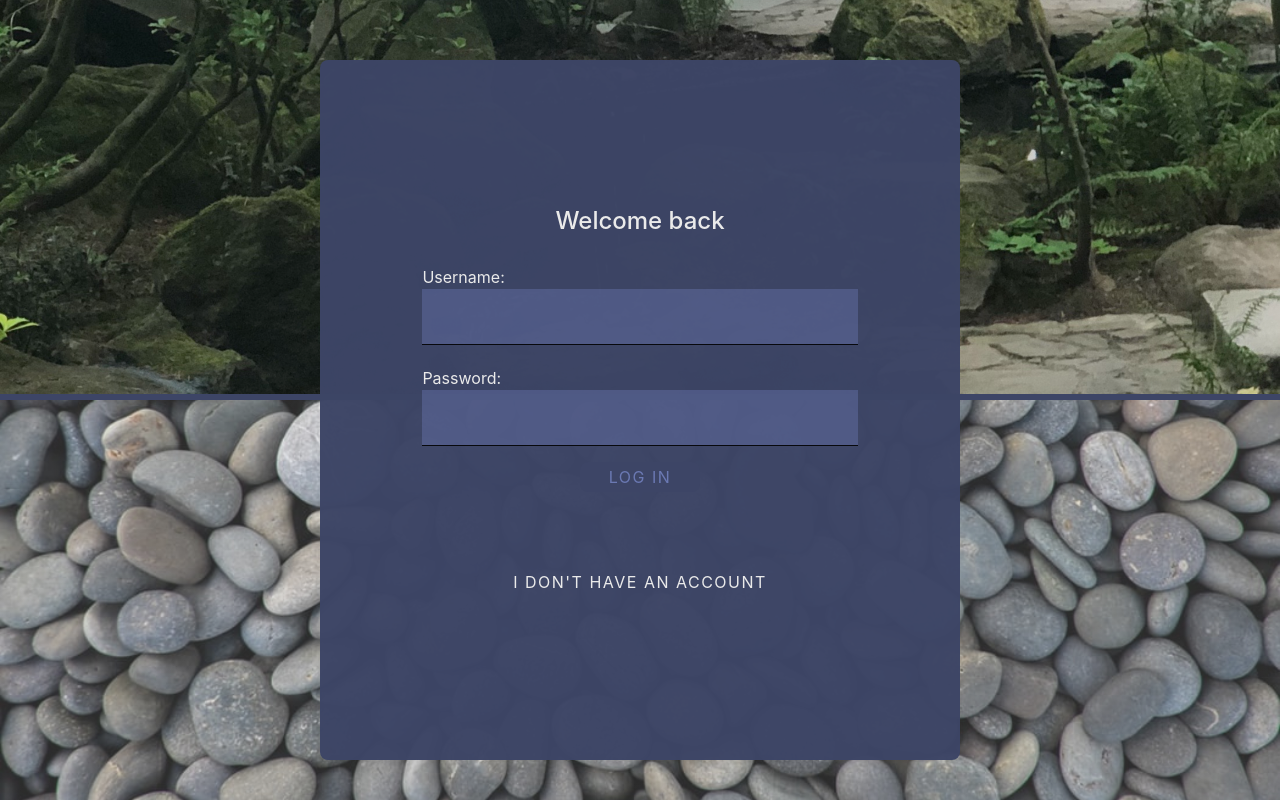
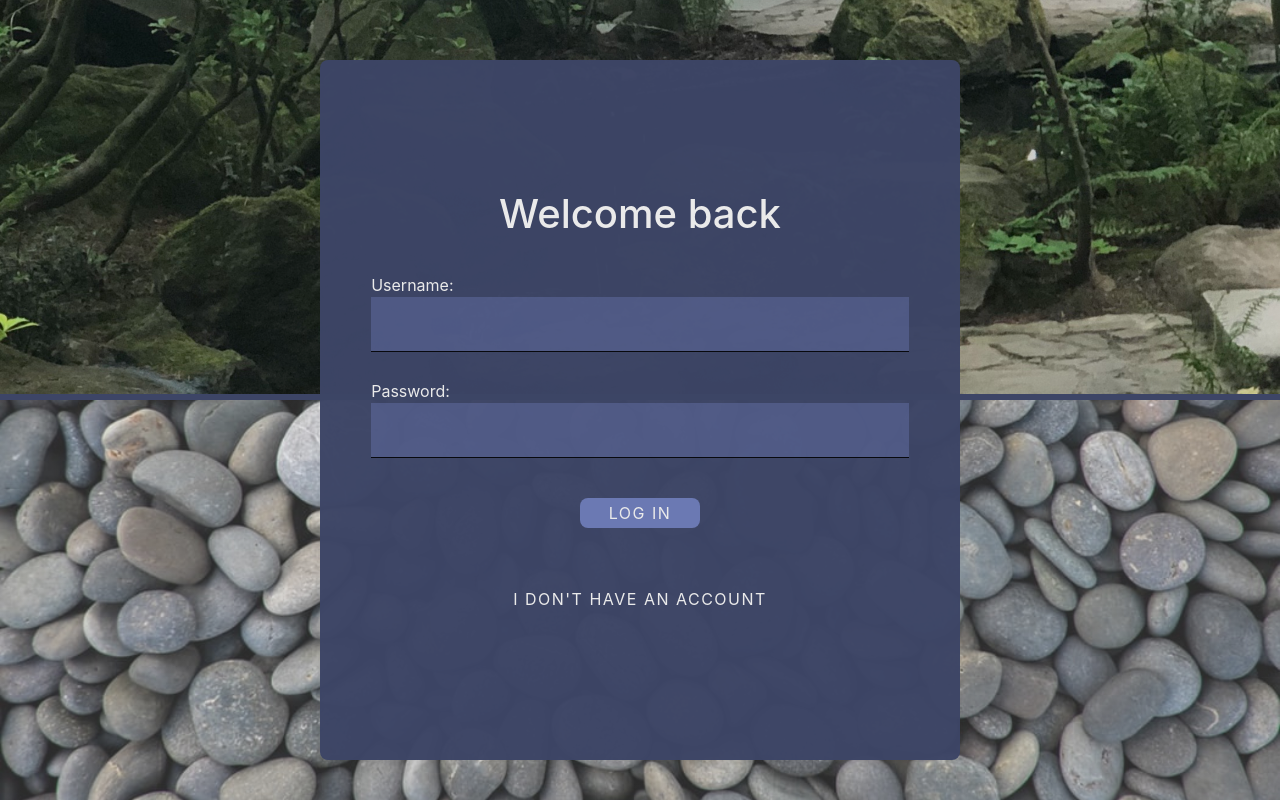
Before and after one commit to FreedomWriter/essentialism-front-end, a React (Create React App) app: page /in in a window 1280 px wide. Built offline with nearby package versions, Linux system fonts and the light colour scheme.

Commit message:
👌 IMPROVE: Login form in better state

```diff
--- a/src/App.js
+++ b/src/App.js
@@ -1,4 +1,4 @@
-import React from "react";
+import React, {useState, useEffect} from "react";
 import { BrowserRouter as Router, Switch } from "react-router-dom";
 import { useSelector } from "react-redux";
 import PrivateRoute from "./utils/PrivateRoute";
@@ -33,6 +33,12 @@ function App() {
   const loggedIn = useSelector((state) => state.login.loggedIn);
 
   const isLoading = useSelector((state) => state.login.isLoading);
+  const [isLoggedIn, setIsLoggedIn] = useState(null)
+
+  useEffect(() => {
+    console.log("yerp")
+setIsLoggedIn(loggedIn)
+  }, [isLoading])
 
   if (isLoading) {
     return <LoadingSpinner />;
@@ -43,7 +49,7 @@ function App() {
       <Globals />
       {/* If the user is not logged in, they only have access to the SignInAndUpPage,
           otherwise, they can't access that, but get the app */}
-      {!loggedIn ? (
+      {!isLoggedIn ? (
         <SignInAndUpPage />
       ) : (
         <>
--- a/src/components/edit-forms/EditProfile.component.js
+++ b/src/components/edit-forms/EditProfile.component.js
@@ -8,7 +8,7 @@ import {
   SignUpButtonContainer,
 } from "../sign-up-form/SignUpForm.styles";
 
-import { StyledForm, StyledFormContainer } from "./EditProfile.styles";
+import { StyledForm, FormContainer } from "./EditProfile.styles";
 
 import { putUser, deleteUser } from "../../store/actions/user.actions";
 
@@ -44,7 +44,7 @@ const EditProfile = ({
   };
 
   return (
-    <StyledFormContainer>
+    <FormContainer>
       <StyledForm>
         <label htmlFor="username">Username</label>
         <Field
@@ -100,7 +100,7 @@ const EditProfile = ({
           </SignUpButton>
         </SignUpButtonContainer>
       </StyledForm>
-    </StyledFormContainer>
+    </FormContainer>
   );
 };
 
--- a/src/components/edit-forms/EditProfile.styles.jsx
+++ b/src/components/edit-forms/EditProfile.styles.jsx
@@ -2,7 +2,7 @@ import styled from "styled-components";
 
 import { Form } from "formik";
 
-export const StyledFormContainer = styled.div`
+export const FormContainer = styled.div`
   margin: 5% auto 0;
   width: 50%;
   min-height: 575px;
--- a/src/components/login-form/LoginForm.component.js
+++ b/src/components/login-form/LoginForm.component.js
@@ -1,6 +1,6 @@
 import React, { useState, useEffect } from "react";
 import { useHistory } from "react-router-dom";
-import { useDispatch } from "react-redux";
+import { useDispatch, useSelector } from "react-redux";
 import * as Yup from "yup";
 
 import { postLogin } from "../../store/actions/login.actions";
@@ -8,14 +8,23 @@ import { getUser } from "../../store/actions/user.actions";
 import { getUserValues } from "../../store/actions/user-values.actions";
 import { getUserProjects } from "../../store/actions/projects.actions";
 
-import { LoginLinkSignUp, StyledLoginForm } from "./LoginForm.styles";
-import { SignUpButtonContainer } from "../sign-up-form/SignUpForm.styles";
+import { Form } from "../../ui/custom-forms/CustomForm";
+import {
+  LoginLinkSignUp,
+  FormContainer,
+  SignUpButtonContainer,
+} from "./LoginForm.styles";
+
 import { StyledInput, StyledLabel } from "../../ui/custom-forms/CustomForm";
 import { CustomButton } from "../../ui/custom-button/CustomButton";
 
 const LoginForm = () => {
   const history = useHistory();
   const dispatch = useDispatch();
+
+  const authError = useSelector((state) => state.login.error);
+  const isLoading = useSelector((state) => state.login.isLoading);
+  console.log({ authError });
 
   const [formValues, setFormValues] = useState({
     username: "",
@@ -26,29 +35,67 @@ const LoginForm = () => {
     password: "",
   });
 
+  const [errorMessage, setErrorMessage] = useState(null);
   const [buttonDisabled, setButtonDisabled] = useState();
 
   let formSchema = Yup.object().shape({
     username: Yup.string().min(2, "Username must be at least 2 characters"),
     password: Yup.string().min(8, "Password must be 8 characters or longer"),
   });
-  // console.log({ formValues });
+
   useEffect(() => {
     /* We pass the entire state into the entire schema, no need to use reach here.
-    We want to make sure it is all valid before we allow a user to submit
-    isValid comes from Yup directly */
+    We want to make sure it is all valid before we allow a user to submit */
     formSchema.isValid(formValues).then((valid) => {
       setButtonDisabled(!valid);
     });
   }, [formValues, formSchema]);
 
   function handleChanges(e) {
+    setErrorMessage(null);
+
+    setErrors({
+      ...errors,
+      [e.target.name]: "",
+    });
+    setFormValues({ ...formValues, [e.target.name]: e.target.value });
+  }
+
+  useEffect(() => {
+    if (authError) {
+      setErrorMessage(authError.message);
+    }
+  }, [authError]);
+
+  const handleSubmit = async (e) => {
+    e.preventDefault();
+    try {
+      const login = await dispatch(postLogin(formValues));
+      await dispatch(getUser(login.payload.user.id));
+      await dispatch(getUserValues(login.payload.user.id));
+      //user_value_id is required for route, but not used to look up projects
+      await dispatch(
+        getUserProjects({ user_id: login.payload.user.id, user_value_id: 1 })
+      );
+      setFormValues({
+        username: "",
+        password: "",
+      });
+      // history.push("/about-values"); huge anti pattern!
+      window.location.href = "/about-values";
+    } catch (err) {
+      return alert(err);
+    }
+  };
+
+  const handleValidation = (e) => {
     e.persist();
     Yup.reach(formSchema, e.target.name)
       //we can then run validate using the value
       .validate(e.target.value)
       // if the validation is successful, we can clear the error message
       .then((valid) => {
+        console.log({ valid });
         setErrors({
           ...errors,
           [e.target.name]: "",
@@ -62,31 +109,17 @@ const LoginForm = () => {
           [e.target.name]: err.errors[0],
         });
       });
-    setFormValues({ ...formValues, [e.target.name]: e.target.value });
-  }
-  const handleClick = async (e) => {
-    e.preventDefault();
-    try {
-      const login = await dispatch(postLogin(formValues));
-      await dispatch(getUser(login.payload.user.id));
-      await dispatch(getUserValues(login.payload.user.id));
-      //user_value_id is required for route, but not used to look up projects
-      await dispatch(
-        getUserProjects({ user_id: login.payload.user.id, user_value_id: 1 })
-      );
-      setFormValues({
-        username: "",
-        password: "",
-      });
-      return history.push("/home");
-    } catch (err) {
-      return alert(err);
-    }
   };
 
+  if (isLoading) {
+    return <h1>...Loading...</h1>;
+  }
+
   return (
-    <StyledLoginForm onSubmit={handleClick}>
-      <h4>Welcome back</h4>
+    <FormContainer>
+      <Form onSubmit={handleSubmit}>
+        <h1>Welcome back</h1>
+        {errorMessage && <h1>{errorMessage}</h1>}
         <StyledLabel htmlFor="username">Username:</StyledLabel>
         <StyledInput
           id="username"
@@ -94,10 +127,10 @@ const LoginForm = () => {
           value={formValues.username}
           placeholder=""
           onChange={handleChanges}
+          onBlur={handleValidation}
+          autoComplete="username"
         />
-      {errors.username.length > 1 ? (
-        <p className="error">{errors.username}</p>
-      ) : null}
+        {errors.username.length > 1 && <p>{errors.username}</p>}
         <StyledLabel htmlFor="password">Password:</StyledLabel>
         <StyledInput
           id="password"
@@ -106,17 +139,18 @@ const LoginForm = () => {
           value={formValues.password}
           placeholder=""
           onChange={handleChanges}
+          onBlur={handleValidation}
+          autoComplete="current-password"
         />
-      {errors.password.length > 7 ? (
-        <p className="error">{errors.password}</p>
-      ) : null}
-      <SignUpButtonContainer>
+        {errors.password.length > 7 && <p>{errors.password}</p>}
+        <SignUpButtonContainer isDisabled={buttonDisabled}>
           <CustomButton type="submit" disabled={buttonDisabled}>
             Log In
           </CustomButton>
         </SignUpButtonContainer>
         <LoginLinkSignUp to="/up">I don't have an account</LoginLinkSignUp>
-    </StyledLoginForm>
+      </Form>
+    </FormContainer>
   );
 };
 
--- a/src/components/login-form/LoginForm.styles.jsx
+++ b/src/components/login-form/LoginForm.styles.jsx
@@ -1,20 +1,58 @@
-import styled from "styled-components";
-import { setColor } from "../../ui/globals/styles";
+import styled, { css } from "styled-components";
+import { setColor, media } from "../../ui/globals/styles";
 
 // custom ui
 import { CustomLink } from "../../ui/custom-link/CustomLink.styles";
-import { StyledForm } from "../../ui/custom-forms/CustomForm";
+import { CustomButtonContainer } from "../../ui/custom-button/CustomButton";
 
 export const LoginLinkSignUp = styled(CustomLink)`
   background: transparent;
   width: 100%;
 `;
 
-export const StyledLoginForm = styled(StyledForm)`
+export const FormContainer = styled.div`
   position: absolute;
   top: 7.5vh;
   right: 25%;
-  h4 {
+  h1 {
+    color: ${setColor.offWhite};
+    text-align: center;
+  }
+
+  a {
+    width: 20rem;
+  }
+
+  a:hover {
+    background-color: transparent;
     color: ${setColor.offWhite};
   }
+
+  ${media.phone`
+    top: 0;
+    right: 0;
+    left: 0;
+    margin: 1.5rem auto;
+  `}
 `;
+
+export const SignUpButtonContainer = styled.div`
+  flex-flow: row nowrap;
+  justify-content: space-evenly;
+  margin: 1.5rem auto;
+
+  ${(props) =>
+    props.isDisabled &&
+    css`
+      button {
+        background-color: ${setColor.mainLight};
+        color: ${setColor.offWhite};
+        cursor: default;
+      }
+
+      button:hover {
+        background-color: ${setColor.mainLight};
+        color: ${setColor.offWhite};
+      }
+    `}
+`;
--- a/src/components/sign-up-form/SignUpForm.component.js
+++ b/src/components/sign-up-form/SignUpForm.component.js
@@ -6,9 +6,11 @@ import * as Yup from "yup";
 import { SignUpButtonContainer } from "./SignUpForm.styles";
 import { CustomButton } from "../../ui/custom-button/CustomButton";
 
+import { Form } from "../../ui/custom-forms/CustomForm";
+
 import {
   LoginLinkSignUp as SigninLink,
-  StyledLoginForm as StyledSignupForm,
+  FormContainer,
 } from "../login-form/LoginForm.styles";
 
 import { postRegister } from "../../store/actions/login.actions";
@@ -95,7 +97,8 @@ const SignUpForm = () => {
   btnDisable();
 
   return (
-    <StyledSignupForm onSubmit={handleClick}>
+    <FormContainer>
+      <Form onSubmit={handleClick}>
         <StyledLabel htmlFor="username">Username:</StyledLabel>
         <StyledInput
           id="username"
@@ -141,7 +144,8 @@ const SignUpForm = () => {
           </CustomButton>
         </SignUpButtonContainer>
         <SigninLink to="/in">I already have an account</SigninLink>
-    </StyledSignupForm>
+      </Form>
+    </FormContainer>
   );
 };
 
--- a/src/components/sign-up-form/SignUpForm.styles.jsx
+++ b/src/components/sign-up-form/SignUpForm.styles.jsx
@@ -29,14 +29,14 @@ export const SignUpButtonContainer = styled(CustomButtonContainer)`
 
 // // custom ui
 // import { CustomLink } from "../../ui/custom-link/CustomLink.styles";
-// import { StyledForm } from "../../ui/custom-forms/CustomForm";
+// import { Form } from "../../ui/custom-forms/CustomForm";
 
 // export const LoginLinkSignUp = styled(CustomLink)`
 //   background: transparent;
 //   width: 100%;
 // `;
 
-// export const StyledLoginForm = styled(StyledForm)`
+// export const StyledLoginForm = styled(Form)`
 //   position: absolute;
 //   top: 7.5vh;
 //   right: 25%;
--- a/src/ui/custom-button/CustomButton.jsx
+++ b/src/ui/custom-button/CustomButton.jsx
@@ -76,7 +76,6 @@ export const CustomButton = styled.button`
   }
 `;
 export const CustomButtonContainer = styled.div`
-  cursor: ${(props) => (props.cursor ? props.cursor : "pointer")};
   margin: ${(props) => (props.margin ? props.margin : "0")};
   margin-top: ${(props) => props.margintop && props.margintop};
   min-width: ${(props) => (props.minWidth ? props.minWidth : "150px")};
--- a/src/ui/custom-forms/CustomForm.js
+++ b/src/ui/custom-forms/CustomForm.js
@@ -1,7 +1,7 @@
 import styled from "styled-components";
-import { setColor } from "../../ui/globals/styles";
+import { setColor, media } from "../../ui/globals/styles";
 
-export const StyledForm = styled.form`
+export const Form = styled.form`
   padding: 8%;
   margin: 0 auto;
   width: 50vw;
@@ -14,6 +14,10 @@ export const StyledForm = styled.form`
   color: ${setColor.offWhite};
   background-color: rgb(61, 69, 102, 0.975);
   border-radius: 0.5em;
+
+  ${media.phone`
+    width: 100%;
+  `}
 `;
 
 export const StyledInput = styled.input`
@@ -34,6 +38,7 @@ export const StyledInput = styled.input`
     display: block;
     width: 100%;
     border: transparent;
+    outline: transparent;
     border-bottom: 1px solid rgb(0, 0, 0, 0.9);
     margin: 25px 0;
   }
--- a/src/ui/custom-forms/index.js
+++ b/src/ui/custom-forms/index.js
@@ -1,7 +1,7 @@
 import styled from "styled-components";
 import { setColor } from "../globals/styles";
 
-export const StyledForm = styled.form`
+export const Form = styled.form`
   padding: 8%;
   margin: 0 auto;
   width: 50vw;
```
Lines whose indentation alone changed are shown as unchanged.
